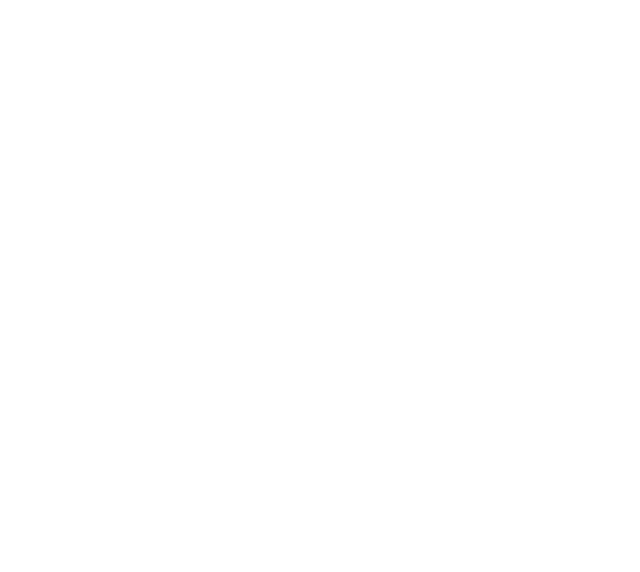
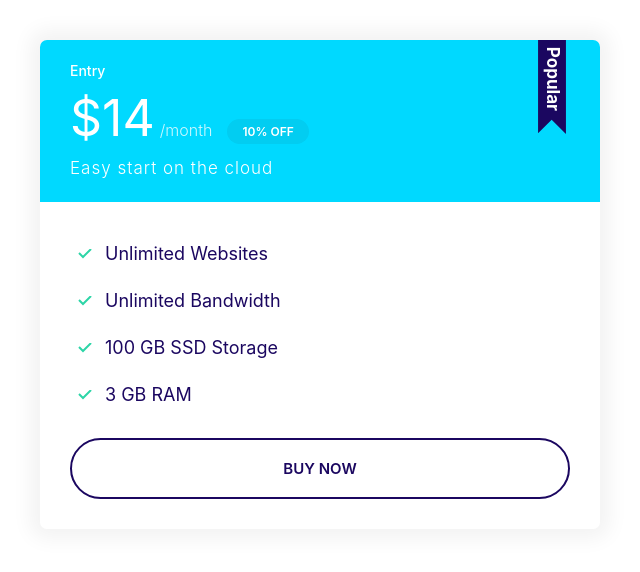
Before and after one commit to braga-hub/cloud_buddy, a plain HTML site: page index.html in a window 1280 px wide. Shown: the whole page, without its empty margins (0-640 px from the left). Drawn offline with Linux system fonts and the light colour scheme.

Commit message:
Build the plan component.

```diff
--- a/css/styles.css
+++ b/css/styles.css
@@ -119,6 +119,7 @@
 
 .badge--small {
   font-size: 1.6rem;
+  padding: 0.5rem 1.5rem;
 }
 
 @media screen and (min-width: 1024px) {
@@ -304,3 +305,69 @@
   background: var(--secondary-color);
   color: #fff;
 }
+
+.card--secondary .badge--secondary {
+  background: #02cdf1;
+}
+
+/* Plans */
+
+.plan__name {
+  color: #fff;
+  font-size: 2.4rem;
+  font-weight: 500;
+  margin: 0;
+}
+
+.plan__price {
+  font-size: 6rem;
+}
+
+.plan__billing-cycle {
+  font-size: 2.4rem;
+  font-weight: 300;
+  margin-right: 1rem;
+  opacity: 0.8;
+}
+
+.plan__description {
+  font-size: 2rem;
+  font-weight: 300;
+  letter-spacing: 1px;
+  display: block;
+}
+
+.plan .list__item {
+  margin-bottom: 2rem;
+}
+
+.plan--popular .card__header {
+  position: relative;
+}
+
+.plan--popular .card__header::before {
+  content: url(../images/popular.svg);
+  width: 40px;
+  display: inline-block;
+  position: absolute;
+  top: -6px;
+  right: 5%;
+}
+
+@media screen and (min-width: 1024px) {
+  .plan__name {
+    font-size: 1.4rem;
+  }
+
+  .plan__price {
+    font-size: 5rem;
+  }
+
+  .plan__billing-cycle {
+    font-size: 1.6rem;
+  }
+
+  .plan__description {
+    font-size: 1.7rem;
+  }
+}
--- a/index.html
+++ b/index.html
@@ -7,5 +7,28 @@
     <link rel="stylesheet" href="/css/normalize.css" />
     <link rel="stylesheet" href="/css/styles.css" />
   </head>
-  <body></body>
+  <body>
+    <div style="width: 50%; padding: 4rem">
+      <div class="plan plan--popular">
+        <div class="card card--secondary">
+          <header class="card__header">
+            <h3 class="plan__name">Entry</h3>
+            <span class="plan__price">$14</span>
+            <span class="plan__billing-cycle">/month</span>
+            <span class="badge badge--secondary badge--small">10% OFF</span>
+            <span class="plan__description">Easy start on the cloud</span>
+          </header>
+          <div class="card__body">
+            <ul class="list list--tick">
+              <li class="list__item">Unlimited Websites</li>
+              <li class="list__item">Unlimited Bandwidth</li>
+              <li class="list__item">100 GB SSD Storage</li>
+              <li class="list__item">3 GB RAM</li>
+            </ul>
+            <button class="btn btn--outline btn--block">Buy Now</button>
+          </div>
+        </div>
+      </div>
+    </div>
+  </body>
 </html>
```
Also changed, not shown: images/popular.svg (added).
